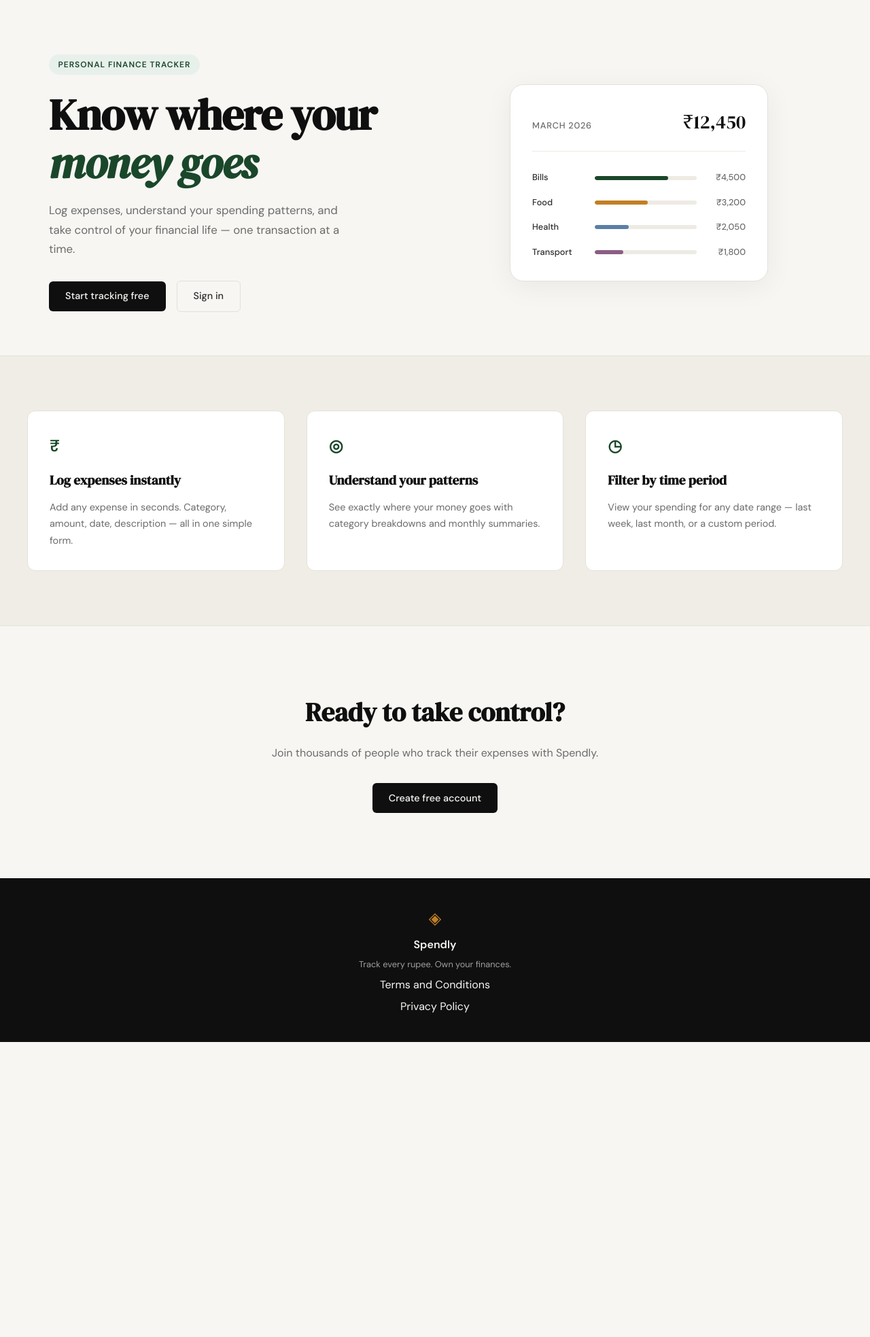
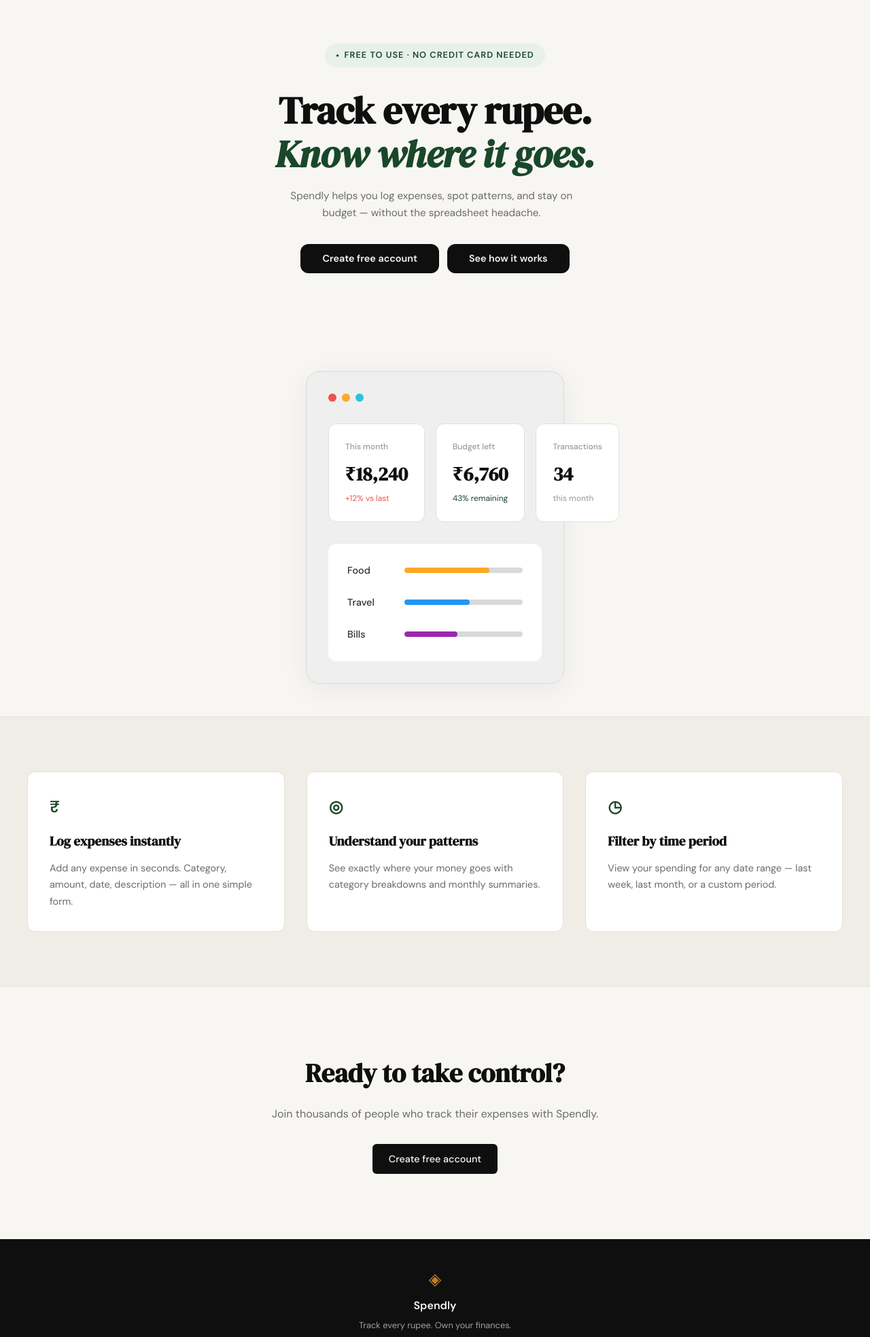
Before and after one commit to SRB77/Spendly, a Flask app: page / in a window 1280 px wide. Shown: the part 61-2028 px from the top of the page at 68% size. Before the commit the page ends 1594 px from the top, so only its background shows below. Run offline with Flask 3, Linux system fonts and the light colour scheme.

Commit message:
hero: redesign to match new specification exactly

```diff
--- a/templates/landing.html
+++ b/templates/landing.html
@@ -1,60 +1,323 @@
 {% extends "base.html" %}
 
 {% block title %}Spendly — Track Every Rupee{% endblock %}
+
+{% block head %}
+<style>
+.hero {
+    padding: 4rem 2rem 3rem;
+    display: flex;
+    flex-direction: column;
+    align-items: center;
+    text-align: center;
+    max-width: 100%;
+}
+
+.hero-inner {
+    max-width: 700px;
+    margin-bottom: 2.5rem;
+}
+
+.hero-badge {
+    display: inline-flex;
+    align-items: center;
+    gap: 0.4rem;
+    background: var(--accent-light);
+    color: var(--accent);
+    font-size: 0.8rem;
+    font-weight: 600;
+    padding: 0.45rem 1rem;
+    border-radius: 999px;
+    margin-bottom: 2rem;
+}
+
+.hero-badge::before {
+    content: '●';
+    font-size: 0.5rem;
+}
+
+.hero-title {
+    font-family: var(--font-display);
+    font-size: clamp(2.5rem, 5vw, 3.5rem);
+    line-height: 1.15;
+    letter-spacing: -0.01em;
+    color: var(--ink);
+    margin-bottom: 1rem;
+}
+
+.hero-title em {
+    font-style: italic;
+    color: var(--accent);
+    display: block;
+}
+
+.hero-subtitle {
+    font-size: 0.95rem;
+    color: var(--ink-muted);
+    line-height: 1.7;
+    margin-bottom: 2rem;
+}
+
+.hero-actions {
+    display: flex;
+    gap: 0.75rem;
+    justify-content: center;
+    align-items: center;
+    margin-bottom: 2.5rem;
+}
+
+.hero-actions .btn-primary,
+.hero-actions .btn-ghost {
+    padding: 0.6rem 2rem;
+    border-radius: 12px;
+    font-weight: 600;
+}
+
+.hero-actions .btn-ghost {
+    background: var(--ink) !important;
+    color: var(--paper) !important;
+    border: none !important;
+}
+
+.hero-actions .btn-ghost:hover {
+    background: var(--accent) !important;
+}
+
+.hero-visual {
+    width: 100%;
+    max-width: 900px;
+    padding: 0 2rem;
+}
+
+.mock-card {
+    background: #efefef;
+    border: 1px solid #d9d9d9;
+    border-radius: 20px;
+    padding: 2rem;
+}
+
+.mock-card-header {
+    display: flex;
+    align-items: center;
+    gap: 0.5rem;
+    margin-bottom: 2rem;
+    padding-bottom: 0;
+    border-bottom: none;
+}
+
+.mock-dots {
+    display: flex;
+    gap: 0.5rem;
+}
+
+.mock-dot {
+    width: 12px;
+    height: 12px;
+    border-radius: 50%;
+}
+
+.mock-dot-1 { background: #ef5350; }
+.mock-dot-2 { background: #ffa726; }
+.mock-dot-3 { background: #26c6da; }
+
+.mock-stats {
+    display: grid;
+    grid-template-columns: repeat(3, 1fr);
+    gap: 1rem;
+    margin-bottom: 2rem;
+}
+
+.mock-stat-card {
+    background: white;
+    border: 1px solid #e0e0e0;
+    border-radius: 12px;
+    padding: 1.5rem;
+    text-align: left;
+}
+
+.mock-stat-label {
+    font-size: 0.75rem;
+    color: #999;
+    margin-bottom: 0.5rem;
+    font-weight: 500;
+}
+
+.mock-stat-value {
+    font-family: var(--font-display);
+    font-size: 1.75rem;
+    color: var(--ink);
+    margin-bottom: 0.25rem;
+    font-weight: 600;
+}
+
+.mock-stat-meta {
+    font-size: 0.75rem;
+    color: #999;
+}
+
+.mock-stat-meta.positive {
+    color: #ef5350;
+}
+
+.mock-stat-meta.positive-green {
+    color: var(--accent);
+}
+
+.mock-bars {
+    background: white;
+    border-radius: 12px;
+    padding: 1.75rem;
+    display: flex;
+    flex-direction: column;
+    gap: 1.5rem;
+}
+
+.mock-bar-row {
+    display: grid;
+    grid-template-columns: 60px 1fr;
+    align-items: center;
+    gap: 1.5rem;
+}
+
+.mock-cat {
+    font-size: 0.9rem;
+    font-weight: 500;
+    color: var(--ink-soft);
+    text-align: left;
+}
+
+.mock-bar-track {
+    height: 8px;
+    background: #d9d9d9;
+    border-radius: 999px;
+    overflow: hidden;
+}
+
+.mock-bar {
+    height: 100%;
+    border-radius: 999px;
+}
+
+.mock-bar {
+    background: #ffa726;
+}
+
+.mock-bar-2 {
+    background: #2196f3;
+}
+
+.mock-bar-3 {
+    background: #9c27b0;
+}
+
+.mock-bar-4 {
+    background: #9c27b0;
+}
+
+.mock-amt {
+    font-size: 0.8rem;
+    color: var(--ink-muted);
+    text-align: right;
+}
+
+@media (max-width: 900px) {
+    .hero {
+        padding: 3rem 1rem 2rem;
+    }
+
+    .hero-visual {
+        padding: 0 1rem;
+    }
+
+    .hero-actions {
+        flex-direction: column;
+        width: 100%;
+        gap: 0.75rem;
+    }
+
+    .hero-actions a {
+        width: 100%;
+    }
+
+    .mock-card {
+        padding: 1.5rem;
+    }
+
+    .mock-stats {
+        grid-template-columns: 1fr;
+        gap: 0.75rem;
+    }
+
+    .mock-bar-row {
+        grid-template-columns: 50px 1fr;
+        gap: 1rem;
+    }
+}
+</style>
+{% endblock %}
 
 {% block content %}
 
 <section class="hero">
     <div class="hero-inner">
-        <div class="hero-badge">Personal Finance Tracker</div>
+        <div class="hero-badge">Free to use · No credit card needed</div>
         <h1 class="hero-title">
-            Know where your<br>
-            <em>money goes</em>
+            Track every rupee.<br>
+            <em>Know where it goes.</em>
         </h1>
         <p class="hero-subtitle">
-            Log expenses, understand your spending patterns,
-            and take control of your financial life —
-            one transaction at a time.
+            Spendly helps you log expenses, spot patterns, and stay
+            on budget — without the spreadsheet headache.
         </p>
         <div class="hero-actions">
-            <a href="{{ url_for('register') }}" class="btn-primary">Start tracking free</a>
-            <a href="{{ url_for('login') }}" class="btn-ghost">Sign in</a>
+            <a href="{{ url_for('register') }}" class="btn-primary">Create free account</a>
+            <a href="{{ url_for('register') }}" class="btn-ghost">See how it works</a>
         </div>
     </div>
     <div class="hero-visual">
         <div class="mock-card">
             <div class="mock-card-header">
-                <span class="mock-label">March 2026</span>
-                <span class="mock-total">₹12,450</span>
+                <div class="mock-dots">
+                    <div class="mock-dot mock-dot-1"></div>
+                    <div class="mock-dot mock-dot-2"></div>
+                    <div class="mock-dot mock-dot-3"></div>
+                </div>
+            </div>
+            <div class="mock-stats">
+                <div class="mock-stat-card">
+                    <div class="mock-stat-label">This month</div>
+                    <div class="mock-stat-value">₹18,240</div>
+                    <div class="mock-stat-meta positive">+12% vs last</div>
+                </div>
+                <div class="mock-stat-card">
+                    <div class="mock-stat-label">Budget left</div>
+                    <div class="mock-stat-value">₹6,760</div>
+                    <div class="mock-stat-meta positive-green">43% remaining</div>
+                </div>
+                <div class="mock-stat-card">
+                    <div class="mock-stat-label">Transactions</div>
+                    <div class="mock-stat-value">34</div>
+                    <div class="mock-stat-meta">this month</div>
+                </div>
             </div>
             <div class="mock-bars">
                 <div class="mock-bar-row">
-                    <span class="mock-cat">Bills</span>
+                    <span class="mock-cat">Food</span>
                     <div class="mock-bar-track">
                         <div class="mock-bar" style="width: 72%"></div>
                     </div>
-                    <span class="mock-amt">₹4,500</span>
                 </div>
                 <div class="mock-bar-row">
-                    <span class="mock-cat">Food</span>
+                    <span class="mock-cat">Travel</span>
                     <div class="mock-bar-track">
-                        <div class="mock-bar mock-bar-2" style="width: 52%"></div>
+                        <div class="mock-bar mock-bar-2" style="width: 55%"></div>
                     </div>
-                    <span class="mock-amt">₹3,200</span>
                 </div>
                 <div class="mock-bar-row">
-                    <span class="mock-cat">Health</span>
+                    <span class="mock-cat">Bills</span>
                     <div class="mock-bar-track">
-                        <div class="mock-bar mock-bar-3" style="width: 33%"></div>
+                        <div class="mock-bar mock-bar-3" style="width: 45%"></div>
                     </div>
-                    <span class="mock-amt">₹2,050</span>
-                </div>
-                <div class="mock-bar-row">
-                    <span class="mock-cat">Transport</span>
-                    <div class="mock-bar-track">
-                        <div class="mock-bar mock-bar-4" style="width: 28%"></div>
-                    </div>
-                    <span class="mock-amt">₹1,800</span>
                 </div>
             </div>
         </div>
```
